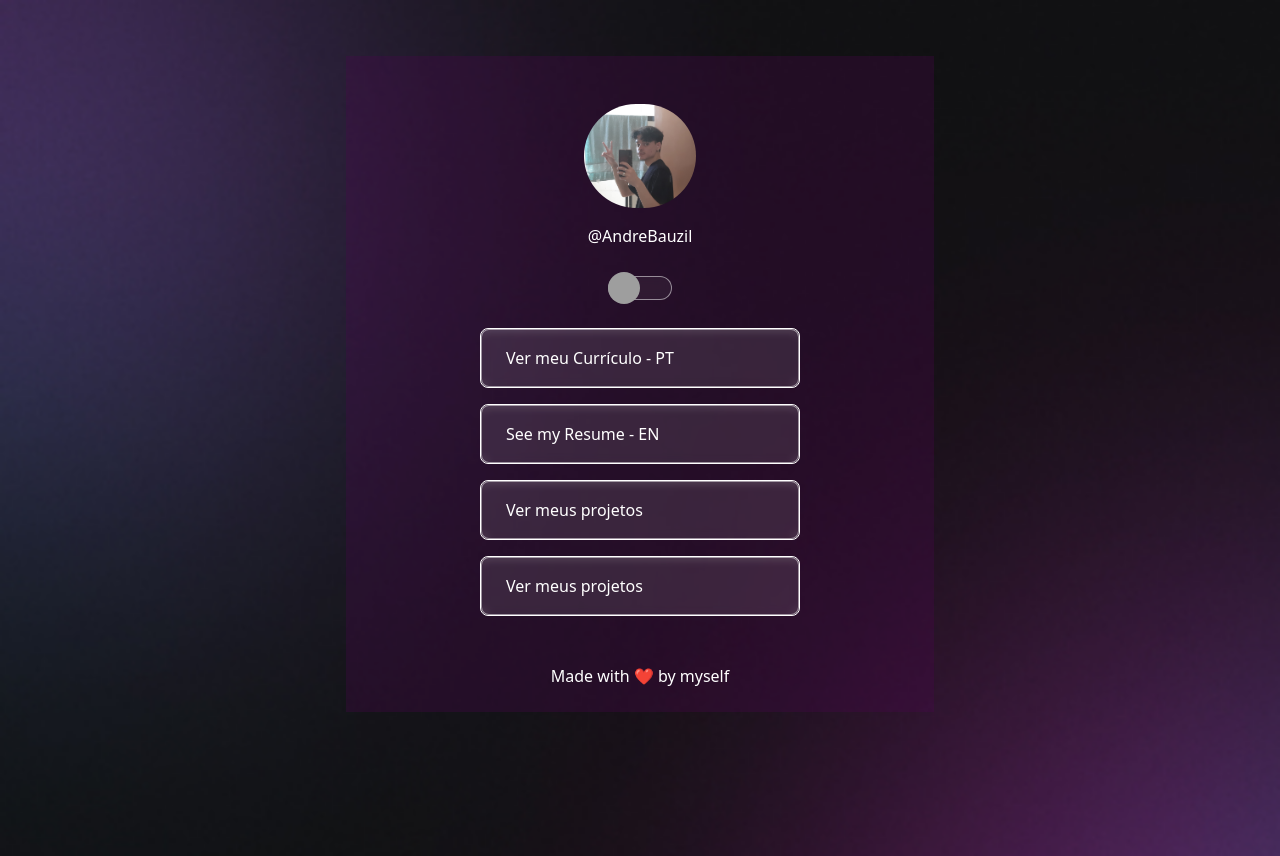
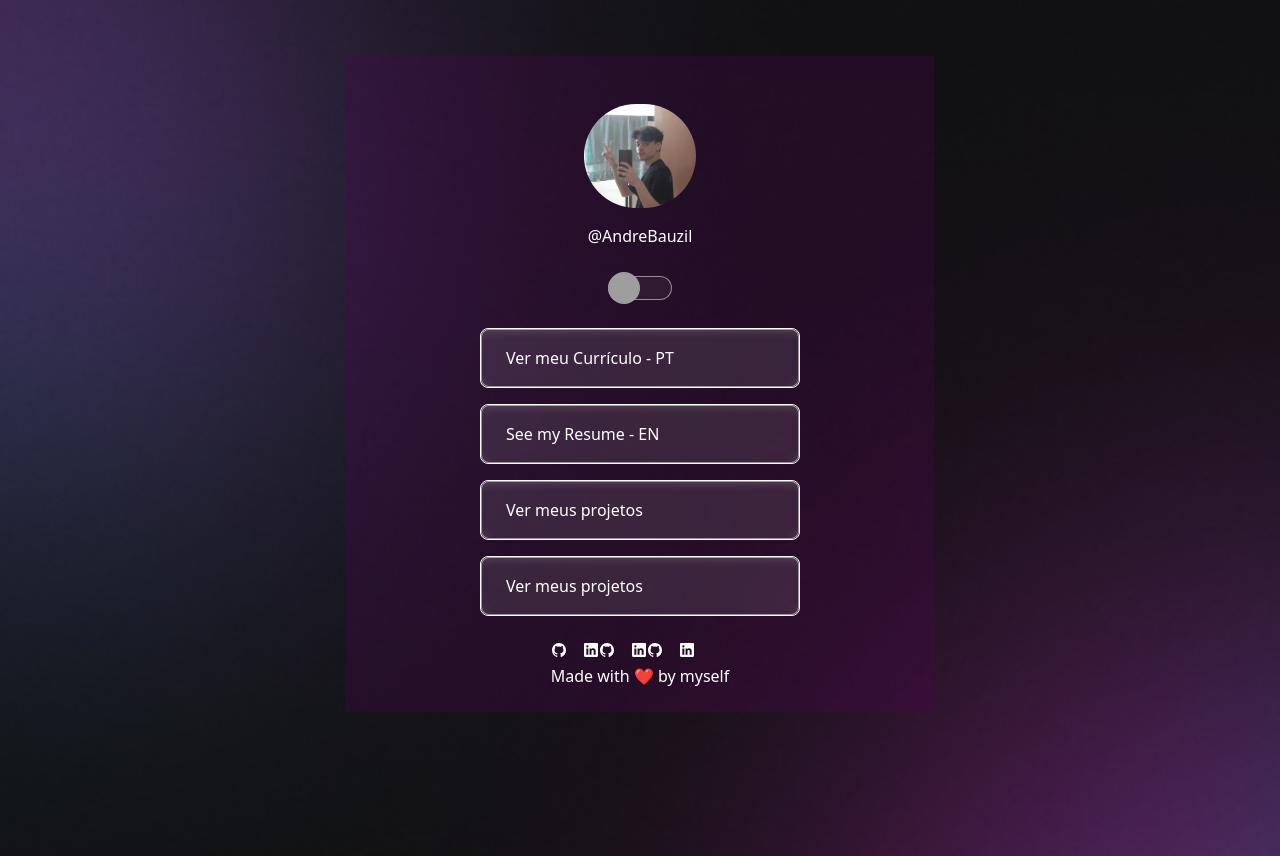
Before and after one commit to AndreBauzil/devlinks-react, a React (Vite) app: page / in a window 1280 px wide. Built offline with nearby package versions, Linux system fonts and the light colour scheme; grey boxes are pictures that could not be loaded; the HTML template or start-up script is replaced by a standard one.

Commit message:
refactor: change logic for socialLinks component (not working fine yet)

```diff
--- a/src/Components/SocialLink/index.tsx
+++ b/src/Components/SocialLink/index.tsx
@@ -1,14 +1,29 @@
 import { IonIcon } from "@ionic/react";
+import { logoGithub, logoLinkedin, logoInstagram } from "ionicons/icons";
 
 interface Props{
-  href: string;
-  icon: string;
+  href: string[];
+  icons: string[];
 }
 
-export function SocialLink({ href, icon }: Props) {
+export function SocialLink({ href, icons }: Props) {
+  const iconMap: { [key: string]: string } = {
+    logoGithub: logoGithub,
+    logoLinkedin: logoLinkedin,
+    logoInstagram: logoInstagram
+  }
+
   return (
-    <a href={href}>
-      <IonIcon icon={icon}></IonIcon>
-    </a>
+    href.map(link => {
+      return (
+        <a href={link}>
+          {icons.map(icon => {
+            return (
+              <IonIcon key={icon} icon={iconMap[icon]}></IonIcon>
+            )
+          })}
+        </a>
+      )
+    })
   )
 }
```
